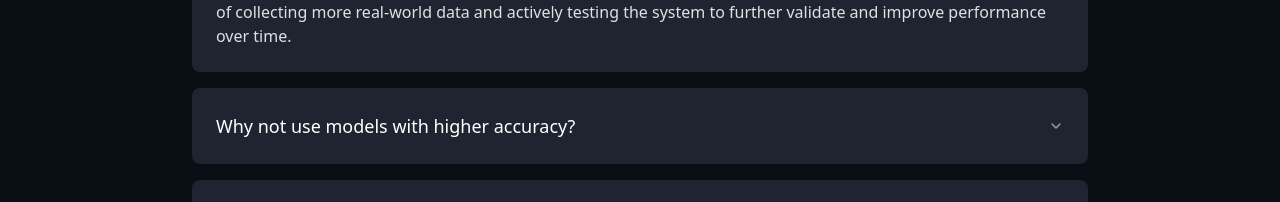
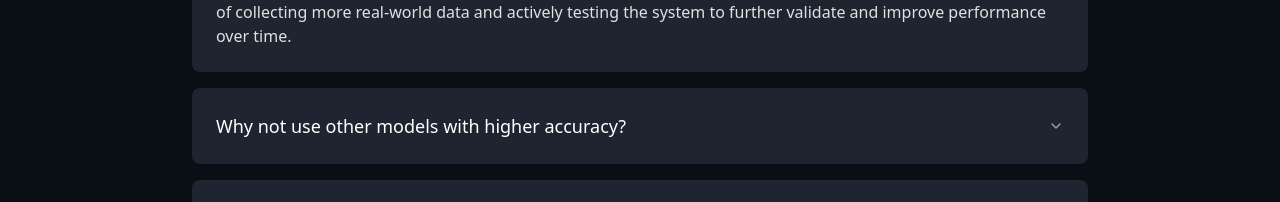
Before and after one commit to ndhaliwal59/ufcPredictorWebsite, a React (Vite) app in the folder vite-project/: page /how-it-works in a window 1280 px wide. Shown: the part 5009-5211 px from the top of the page. Built offline with nearby package versions, Linux system fonts and the light colour scheme; no server answers.

Commit message:
fixed typo

```diff
--- a/vite-project/src/pages/HowItWorks.tsx
+++ b/vite-project/src/pages/HowItWorks.tsx
@@ -21,7 +21,7 @@ export default function HowItWorks() {
       answer: "The model currently has an accuracy rate of 67.41% based on historical UFC fight data. We’re still in the process of collecting more real-world data and actively testing the system to further validate and improve performance over time."
     },
     {
-      question: "Why not use models with higher accuracy?",
+      question: "Why not use other models with higher accuracy?",
       answer: "While some models — particularly neural networks — can show higher accuracy during testing, they often suffer from issues like data leakage and overfitting, especially if the data isn't sorted chronologically. Additionally, decision tree-based models can develop a bias toward the first fighter listed (often the red corner), who statistically wins around 60-65% of the time. My selected model may not have the absolute highest accuracy, but it avoids these pitfalls and provides the most reliable and time-aware predictions in real-world scenarios."
     },
     {
```
